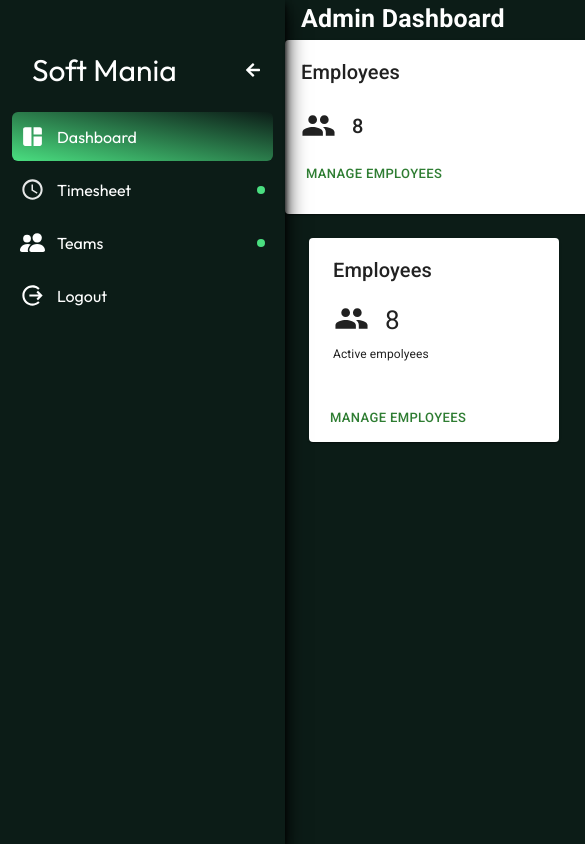
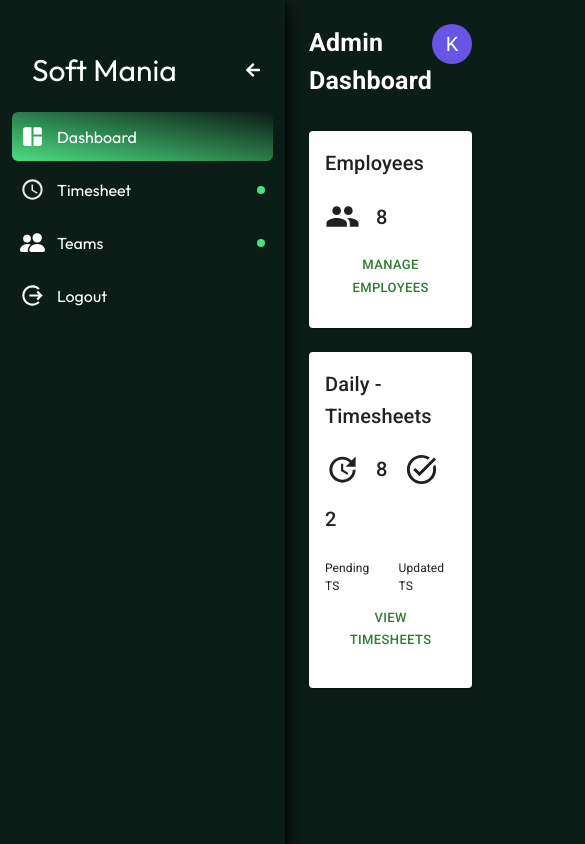
Before and after one commit to Kaliyappan1/Timesheet-Application-to-softmania, a React (Vite) app: page /admin-Dashboard in a window 390 px wide. Shown: the top 844 px of the page, 585 px wide, since content can reach past the window. Built offline with nearby package versions, Linux system fonts and the light colour scheme.

Commit message:
admin pages is changes responsiveness ovarall

```diff
--- a/src/scenes/dashboard/AdminDashboard.jsx
+++ b/src/scenes/dashboard/AdminDashboard.jsx
@@ -1,7 +1,5 @@
 import React from "react";
-import "../../assets/styles/AdminDashboard.css";
 import {
-  AppBar,
   Avatar,
   Box,
   Button,
@@ -10,13 +8,11 @@ import {
   CardContent,
   Grid,
   Stack,
-  Toolbar,
   Typography,
 } from "@mui/material";
 import PeopleIcon from "@mui/icons-material/People";
 import UpdateIcon from "@mui/icons-material/Update";
 import TaskAltIcon from "@mui/icons-material/TaskAlt";
-import AdminSidebar from "../global/Sidebar";
 import { Link } from "react-router-dom";
 
 // string to avatar start
@@ -52,24 +48,22 @@ function stringAvatar(name) {
 
 function AdminDashboard() {
   return (
-    <div className="adminDashboard">
-      <Box sx={{ display: "flex", justifyContent: "space-between" }}>
-        <div>
-          <Typography sx={{ fontSize: 25, fontWeight: 700, ml: 2 }}>
+    <Box sx={{ display: "flex", flexDirection: "column", height: "100vh", width: "100vw", padding: 3 }}>
+      <Box sx={{ display: "flex", justifyContent: "space-between", mb: 4 }}>
+        <Typography sx={{ fontSize: 25, fontWeight: 700 }}>
           Admin Dashboard
         </Typography>
-        </div>
-        <div>
         <Stack>
           <Avatar {...stringAvatar("Kaliyappan")} />
         </Stack>
-        </div>
       </Box>
 
+      <Grid container spacing={3}>
+        <Grid item xs={12} sm={6} md={4}>
           <Card>
             <CardContent>
               <Typography variant="h6">Employees</Typography>
-        <Grid container spacing={2} alignItems="center" mt={.5}>
+              <Grid container spacing={2} alignItems="center" mt={0.5}>
                 <Grid item>
                   <PeopleIcon fontSize="large" />
                 </Grid>
@@ -86,53 +80,45 @@ function AdminDashboard() {
               </Box>
             </CardContent>
           </Card>
-      <div className="admin-content">
-        <div className="employee-container">
-          <Card sx={{ minWidth: 250, minHeight: 200, m: 3 }}>
-            <CardContent sx={{ alignItems: "center", pl: 3 }}>
-              <Typography variant="h6">Employees</Typography>
-              <div className="employe-count">
-                <PeopleIcon sx={{ fontSize: 35 }} />
-                <Typography sx={{ ml: 2, fontSize: 26 }}>8</Typography>
-              </div>
-              <Typography sx={{ fontSize: 12 }}>Active empolyees</Typography>
-            </CardContent>
-            <CardActions sx={{ ml: 1, mt: 2 }}>
-              <Link to="/admin-teams">
-                <Button size="small" color="success">
-                  Manage Employees
-                </Button>
-              </Link>
-            </CardActions>
-          </Card>
-        </div>
-        <div className="admin-timesheet-container">
-          <Card sx={{ minWidth: 250, minHeight: 200, m: 3 }}>
-            <CardContent sx={{ alignItems: "center", pl: 3 }}>
+        </Grid>
+        <Grid item xs={12} sm={6} md={4}>
+          <Card>
+            <CardContent>
               <Typography variant="h6">Daily - Timesheets</Typography>
-              <div className="employe-count">
-                <UpdateIcon sx={{ fontSize: 32 }} />
-                <Typography sx={{ ml: 2, mr: 3, fontSize: 25 }}>8</Typography>
-
-                <TaskAltIcon sx={{ ml: 2, fontSize: 30 }} />
-                <Typography sx={{ ml: 2, fontSize: 25 }}>2</Typography>
-              </div>
-              <div className="employe-count">
+              <Grid container spacing={2} alignItems="center" mt={0.5}>
+                <Grid item>
+                  <UpdateIcon fontSize="large" />
+                </Grid>
+                <Grid item>
+                  <Typography variant="h6">8</Typography>
+                </Grid>
+                <Grid item>
+                  <TaskAltIcon fontSize="large" />
+                </Grid>
+                <Grid item>
+                  <Typography variant="h6">2</Typography>
+                </Grid>
+              </Grid>
+              <Grid container spacing={2} mt={1}>
+                <Grid item xs={6}>
                   <Typography sx={{ fontSize: 12 }}>Pending TS</Typography>
-                <Typography sx={{ fontSize: 12, ml: 6 }}>Updated TS</Typography>
-              </div>
-            </CardContent>
-            <CardActions sx={{ marginLeft: 1, mt: 0 }}>
+                </Grid>
+                <Grid item xs={6}>
+                  <Typography sx={{ fontSize: 12 }}>Updated TS</Typography>
+                </Grid>
+              </Grid>
+              <CardActions>
                 <Link to="/admin-timesheets">
                   <Button size="small" color="success">
                     View Timesheets
                   </Button>
                 </Link>
               </CardActions>
+            </CardContent>
           </Card>
-        </div>
-      </div>
-    </div>
+        </Grid>
+      </Grid>
+    </Box>
   );
 }
 
--- a/src/scenes/dashboard/AdminTimesheets.jsx
+++ b/src/scenes/dashboard/AdminTimesheets.jsx
@@ -1,7 +1,17 @@
 import React from "react";
-import "../../assets/styles/AdminTimesheets.css";
-import { Avatar, Paper, Stack, ThemeProvider, Typography } from "@mui/material";
+import {
+  Avatar,
+  Box,
+  Grid,
+  IconButton,
+  InputBase,
+  Paper,
+  Stack,
+  ThemeProvider,
+  Typography,
+} from "@mui/material";
 import { DataGrid } from "@mui/x-data-grid";
+import SearchIcon from "@mui/icons-material/Search";
 import theme from "../../components/Theme";
 
 const columns = [
@@ -120,48 +130,55 @@ function AdminTimesheets() {
   // string to avatar end
 
   return (
-
-    <div className="admin-Timesheets">
-      <ThemeProvider theme={theme}>
-
-      <div className="admin-Header">
-        <div>
-          <Typography sx={{ fontSize: 25, fontWeight: 700, ml: 2 }}>
+    <Box sx={{ display: "flex", height: "100vh", width: "100vw" }}>
+      <Box sx={{ flexGrow: 1, p: 3 }}>
+        <Grid container spacing={3}>
+          <Grid
+            item
+            xs={12}
+            display="flex"
+            justifyContent="space-between"
+            alignItems="center"
+          >
+            <Typography sx={{ fontSize: 25, fontWeight: 700 }}>
               Timesheets
             </Typography>
-        </div>
-        <div>
-          <Stack>
-            <Avatar {...stringAvatar("Kaliy")} />
-          </Stack>
-        </div>
-      </div>
-      {/* <div className="admin-search">
+            <Avatar {...stringAvatar("Kali")} />
+          </Grid>
+
+          <Grid item xs={4}>
             <Paper
               component="form"
               sx={{
                 p: "2px 4px",
                 display: "flex",
                 alignItems: "center",
-            width: 400,
+                width: "100%",
               }}
             >
               <InputBase
                 sx={{ ml: 1, flex: 1 }}
-            placeholder="Search Timesheets..."
-            inputProps={{ "aria-label": "search google maps" }}
+                placeholder="Search..."
+                inputProps={{ "aria-label": "search teams" }}
               />
-
               <IconButton type="button" sx={{ p: "10px" }} aria-label="search">
                 <SearchIcon />
               </IconButton>
             </Paper>
-      </div> */}
-      <div className="admin-timesheet-table">
-        <Paper>
-          <div style={{ height: 600, width: "100%"}}>
+          </Grid>
+          <Grid
+            item
+            xs={12}
+            md={4}
+            display="flex"
+            justifyContent={{ xs: "flex-start", md: "flex-end" }}
+          ></Grid>
+        </Grid>
+              {/* data grid */}
+        <Grid item xs={5} sx={{mt: 5}} md={6} lg={8}>
+          <Paper sx={{ width: "100%", overflow: "hidden" }}>
+            <div style={{ height: 550, width: "100%" }}>
               <DataGrid
-
                 sx={{
                   boxShadow: 2,
                   "& .MuiDataGrid-cell:hover": {
@@ -181,9 +198,9 @@ function AdminTimesheets() {
               />
             </div>
           </Paper>
-      </div>
-      </ThemeProvider>
-    </div>
+        </Grid>
+      </Box>
+    </Box>
   );
 }
 
```
Also changed, not shown: src/scenes/dashboard/AdminTeams.jsx (+58 -44 lines). Lines whose indentation alone changed are shown as unchanged.
